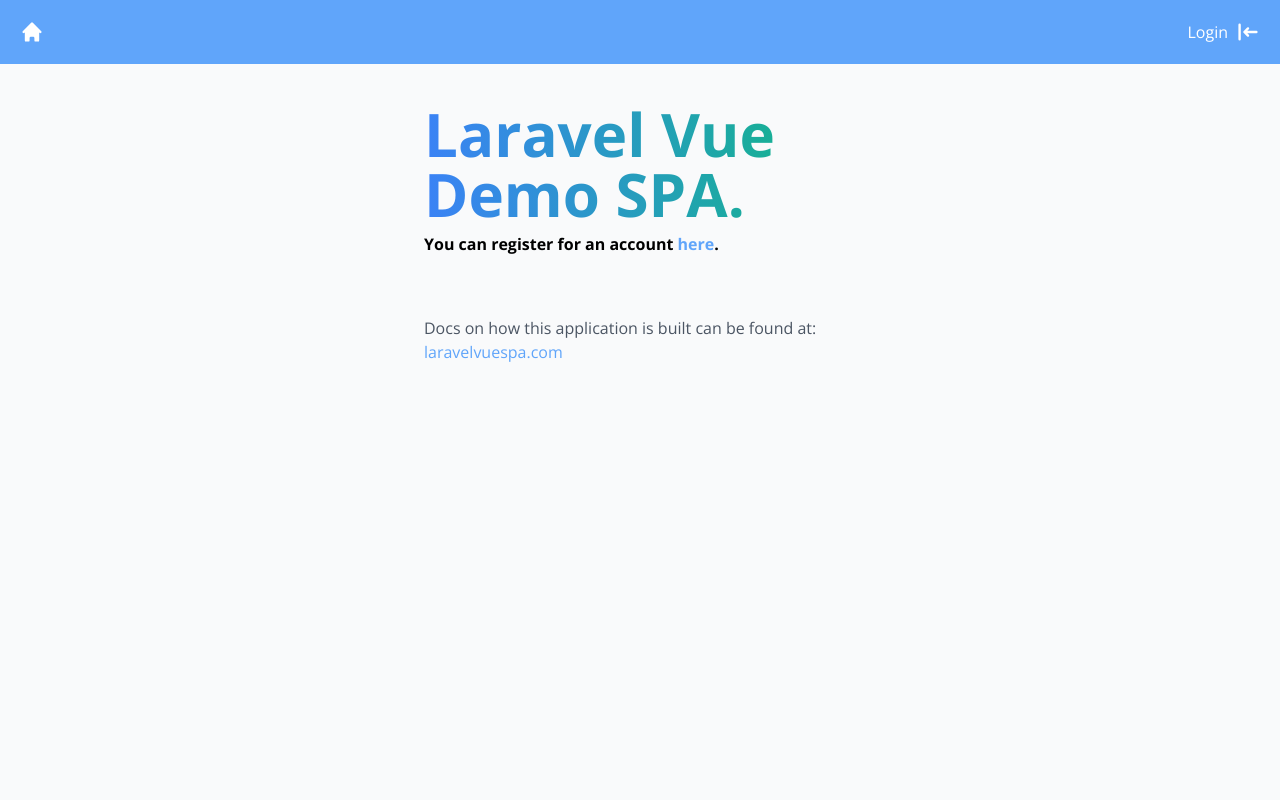
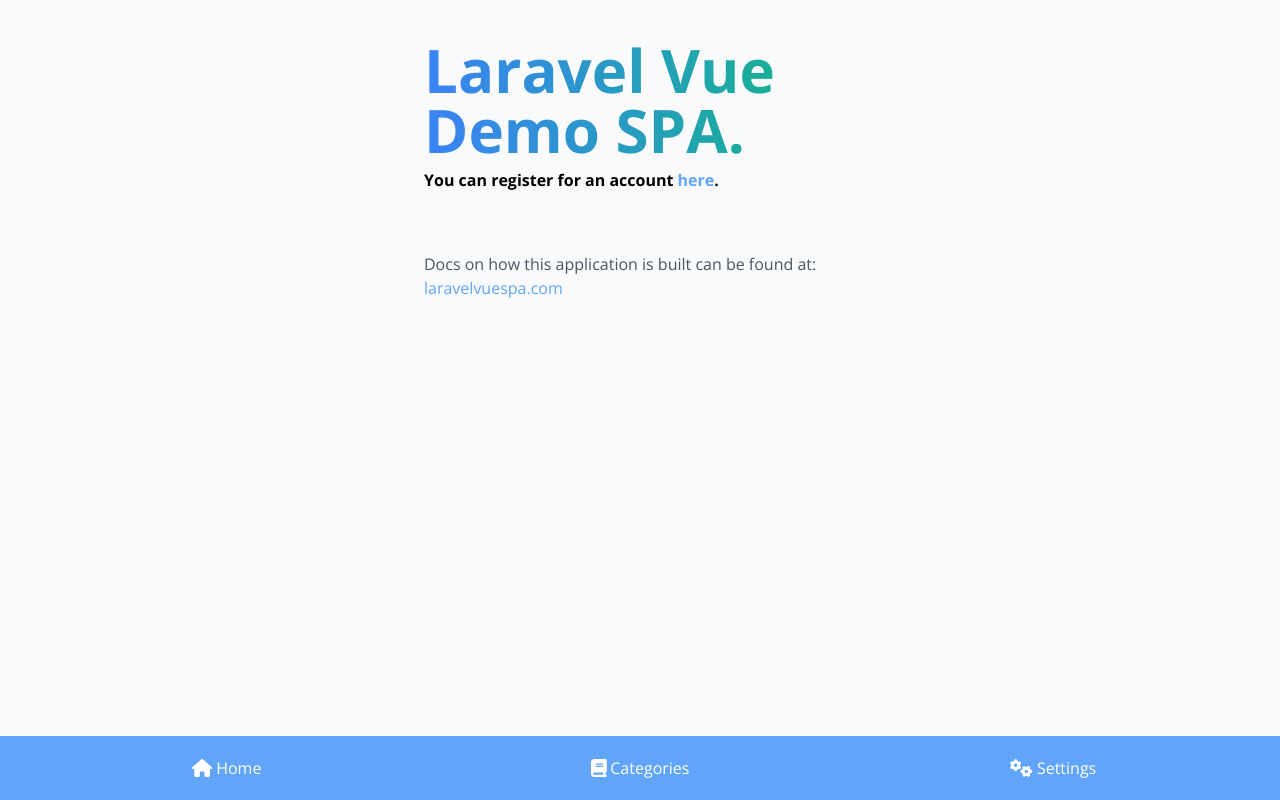
Before and after one commit to lwinmoehein/book-center-user-spa, a Vue app: page / in a window 1280 px wide. Built offline with nearby package versions, Linux system fonts and the light colour scheme.

Commit message:
add bottom nav

```diff
--- a/package.json
+++ b/package.json
@@ -9,6 +9,7 @@
   },
   "dependencies": {
     "@fortawesome/fontawesome-svg-core": "^6.1.2",
+    "@fortawesome/free-regular-svg-icons": "^6.1.2",
     "@fortawesome/free-solid-svg-icons": "^6.1.2",
     "@fortawesome/vue-fontawesome": "^2.0.8",
     "axios": "^0.21.1",
--- a/src/App.vue
+++ b/src/App.vue
@@ -1,9 +1,10 @@
 <template>
   <div id="app">
-    <Header />
     <main class="container mx-auto">
       <router-view />
     </main>
+    <Header v-if="isLoggedIn" />
+
   </div>
 </template>
 
@@ -15,6 +16,11 @@
   components: {
     Header,
   },
+  computed: {
+    isLoggedIn() {
+      return this.$route.name != "login" && this.$route.name != "register";
+    }
+  }
 };
 </script>
 
@@ -25,6 +31,7 @@
 .fade-leave-active {
   opacity: 0;
 }
+
 .fade-enter-active,
 .fade-leave-active {
   transition: opacity 0.3s ease;
--- a/src/components/Books.vue
+++ b/src/components/Books.vue
@@ -3,10 +3,11 @@
     <transition name="fade" mode="out-in">
       <FlashMessage message="loading..." v-if="loading && !books.length" key="loading" />
       <div>
-        <div class="flex flex-nowrap text-center sticky top-0 bg-white">
-          <div v-for="language in all_languages" :key="language.id" class="flex-1 border-b-2 border-blue-400 pt-3 pb-3">
+        <div class="flex flex-nowrap text-center overflow-scroll sticky top-0 bg-white">
+          <div @click="onLanguageTabClicked(language)" v-for="language in all_languages" :key="language.id"
+            class="border-b-2 border-blue-400 pt-3 pb-3 w-32 flex-none cursor-pointer">
             <span class="box-decoration-slice bg-gradient-to-r from-indigo-600 to-green-500 text-white px-2 ...">
-              {{language.name}}
+              {{ language.name }}
             </span>
           </div>
 
@@ -58,6 +59,13 @@
 export default {
   name: "Books",
   components: { FlashMessage, BasePagination, Book },
+  data() {
+    return {
+      selectedLanguage: 3,
+      currentPage: 1,
+      currentRecommendedPage: 1
+    }
+  },
   computed: {
     ...mapGetters(
       "book", [
@@ -65,14 +73,12 @@
       "books", "meta", "links",
       "recommended_books", "recommended_meta", "recommended_links"
     ]),
-    ...mapGetters("language",["all_languages"])
+    ...mapGetters("language", ["all_languages"])
   },
   created() {
-    const currentPage = 1;
-    const currentRecommendedPage = 1
     this.$store.dispatch("language/getLanguages");
-    this.$store.dispatch("book/getBooks", currentPage);
-    this.$store.dispatch("book/getRecommendedBooks", currentRecommendedPage);
+    this.updateTopBooks();
+    this.updateRecommendedBooks();
   },
   watch: {
     recommended_books() {
@@ -81,6 +87,20 @@
 
       }
     }
+  },
+  methods: {
+    onLanguageTabClicked(language) {
+      this.selectedLanguage = language.id;
+      this.updateTopBooks();
+    },
+    updateTopBooks() {
+      this.$store.dispatch("book/getBooks", { page: this.currentPage, language: this.selectedLanguage });
+
+    },
+    updateRecommendedBooks() {
+      this.$store.dispatch("book/getRecommendedBooks", this.currentRecommendedPage);
+
+    }
   }
 
 };
--- a/src/components/Header.vue
+++ b/src/components/Header.vue
@@ -1,47 +1,44 @@
 <template>
-  <header class="p-5 text-white bg-blue-400">
-    <nav class="container flex items-center justify-between mx-auto">
-      <div v-if="authUser" class="flex items-center space-x-5">
-        <router-link to="/dashboard">
-          <HomeIcon class="w-6 h-6 text-white" />
-          <span class="sr-only">Dashboard</span>
+  <header class="p-5 text-white bg-blue-400 bottom-0 fixed left-0 right-0">
+    <nav class="container flex items-center mx-auto">
+      <div class="flex-1 flex  justify-center">
+        <router-link to="/dashboard" class="flex justify-center items-center" :class="{'text-green-700':currentRoute=='dashboard'}">
+          <font-awesome-icon icon="fa-solid fa-house" class="text-lg self-center" />
+          <p class="ml-1">Home</p>
         </router-link>
-        <router-link to="/users" v-if="isAdmin">Users</router-link>
       </div>
-      <router-link to="/" v-else>
-        <HomeIcon class="w-6 h-6 text-white" />
-      </router-link>
-      <div class="inline-flex items-center space-x-5" v-if="authUser">
-        <router-link to="/user">{{ authUser.name }}</router-link>
-        <Logout />
+      <div class="flex-1 flex  justify-center">
+
+        <router-link to="/dashboard" class="flex justify-center items-center" :class="{'text-green-700':currentRoute=='dashboard'}">
+          <font-awesome-icon icon="fa-solid fa-book" class="text-lg" />
+          <p class="ml-1">Categories</p>
+
+        </router-link>
       </div>
-      <router-link
-        v-else
-        to="/login"
-        class="inline-flex items-center space-x-2"
-      >
-        <span>Login</span>
-        <LoginIcon class="w-6 h-6 text-white" />
-      </router-link>
+      <div class="flex-1 flex  justify-center">
+
+        <router-link to="/user" class="flex justify-center items-center" :class="{'text-green-700':currentRoute=='user'}">
+          <font-awesome-icon icon="fa-solid fa-gears" class="text-lg" />
+          <p class="ml-1">Settings</p>
+
+        </router-link>
+      </div>
+
     </nav>
   </header>
 </template>
 
 <script>
 import { mapGetters } from "vuex";
-import Logout from "@/components/Logout";
-import HomeIcon from "@/components/icons/HomeIcon";
-import LoginIcon from "@/components/icons/LoginIcon";
 
 export default {
   name: "Header",
-  components: {
-    Logout,
-    HomeIcon,
-    LoginIcon,
-  },
+
   computed: {
     ...mapGetters("auth", ["authUser", "isAdmin"]),
+    currentRoute(){
+      return this.$route.name;
+    }
   },
 };
 </script>
--- a/src/main.js
+++ b/src/main.js
@@ -12,9 +12,12 @@
 /* import specific icons */
 import { faArrowRight } from '@fortawesome/free-solid-svg-icons'
 import { faCheckCircle } from '@fortawesome/free-solid-svg-icons'
+import { faHouse } from '@fortawesome/free-solid-svg-icons'
+import { faGears } from '@fortawesome/free-solid-svg-icons'
+import { faBook } from '@fortawesome/free-solid-svg-icons'
 
 
-library.add(faArrowRight,faCheckCircle)
+library.add(faArrowRight,faCheckCircle,faHouse,faGears,faBook)
 
 /* add font awesome icon component */
 Vue.component('font-awesome-icon', FontAwesomeIcon)
--- a/src/services/BookService.js
+++ b/src/services/BookService.js
@@ -1,8 +1,8 @@
 import * as API from "@/services/API";
 
 export default {
-  getBooks(page) {
-    return API.apiClient.get(`/books/?page=${page}`);
+  getBooks(page,language) {
+    return API.apiClient.get(`/books/?page=${page}&language=${language}`);
   },
   getRecommendedBooks(page) {
     return API.apiClient.get(`/books/category/?page=${page}`);
--- a/src/store/modules/Book.js
+++ b/src/store/modules/Book.js
@@ -56,9 +56,9 @@
 };
 
 export const actions = {
-  getBooks({ commit }, page) {
+  getBooks({ commit }, payload) {
     commit("SET_LOADING", true);
-    BookService.getBooks(page)
+    BookService.getBooks(payload.page,payload.language)
       .then((response) => {
         setPaginatedBooks(commit, response);
       })
```
Also changed, not shown: 1 other file (tests, documents, lock files or other folders).
